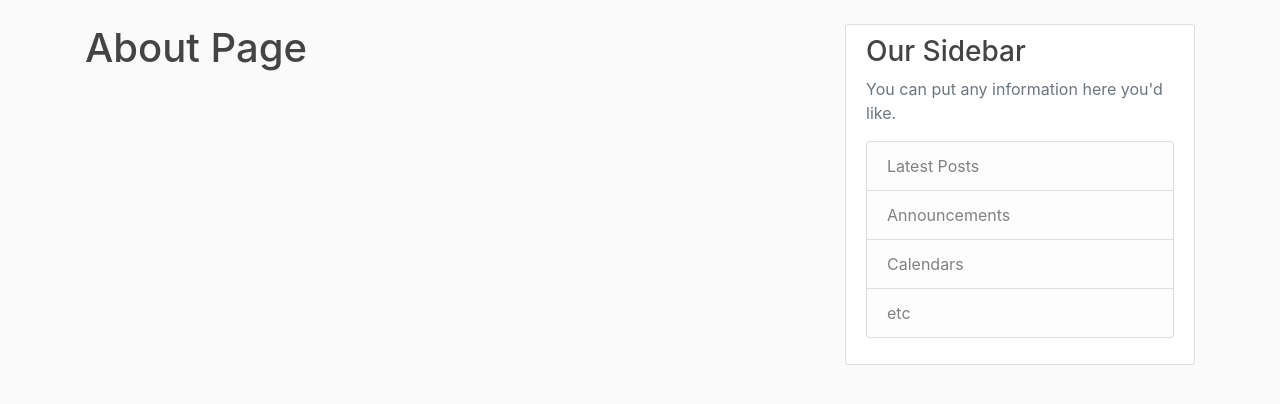
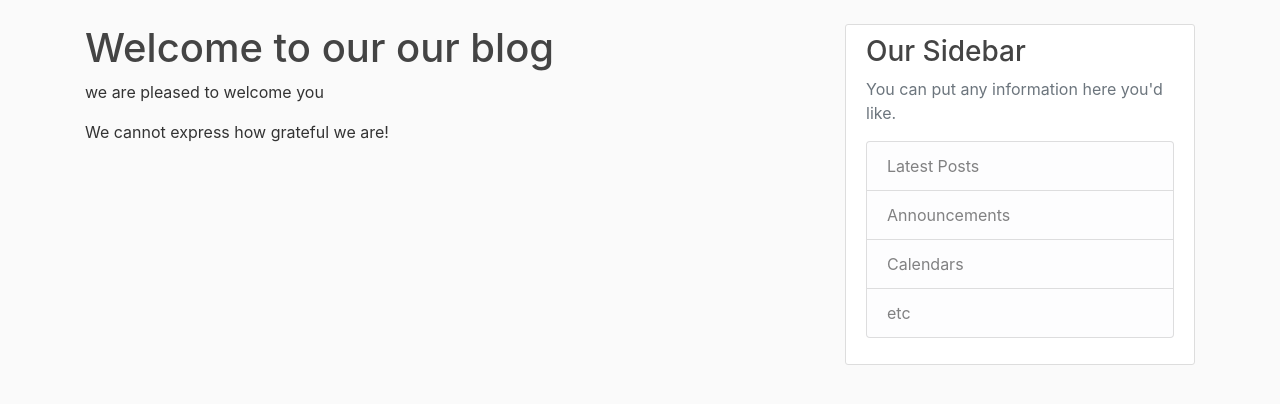
Before and after one commit to EddyKubwimana/Django_web_development, a Django app: page /about/ in a window 1280 px wide. Shown: the part 56-460 px from the top of the page. Run offline with Django 4.2, Linux system fonts and the light colour scheme; some libraries are stand-ins or nearby versions.

Commit message:
Add files via upload

```diff
--- a/django/blog/Templates/blog/about.html
+++ b/django/blog/Templates/blog/about.html
@@ -1,4 +1,6 @@
 {% extends "blog/base.html" %}
 {% block content %}
-    <h1>About Page</h1>
+    <h1> Welcome to our our blog</h1>
+    <p> we are pleased to welcome you</p>
+    <p> We cannot express how grateful we are!</p>
 {% endblock content %}
```
